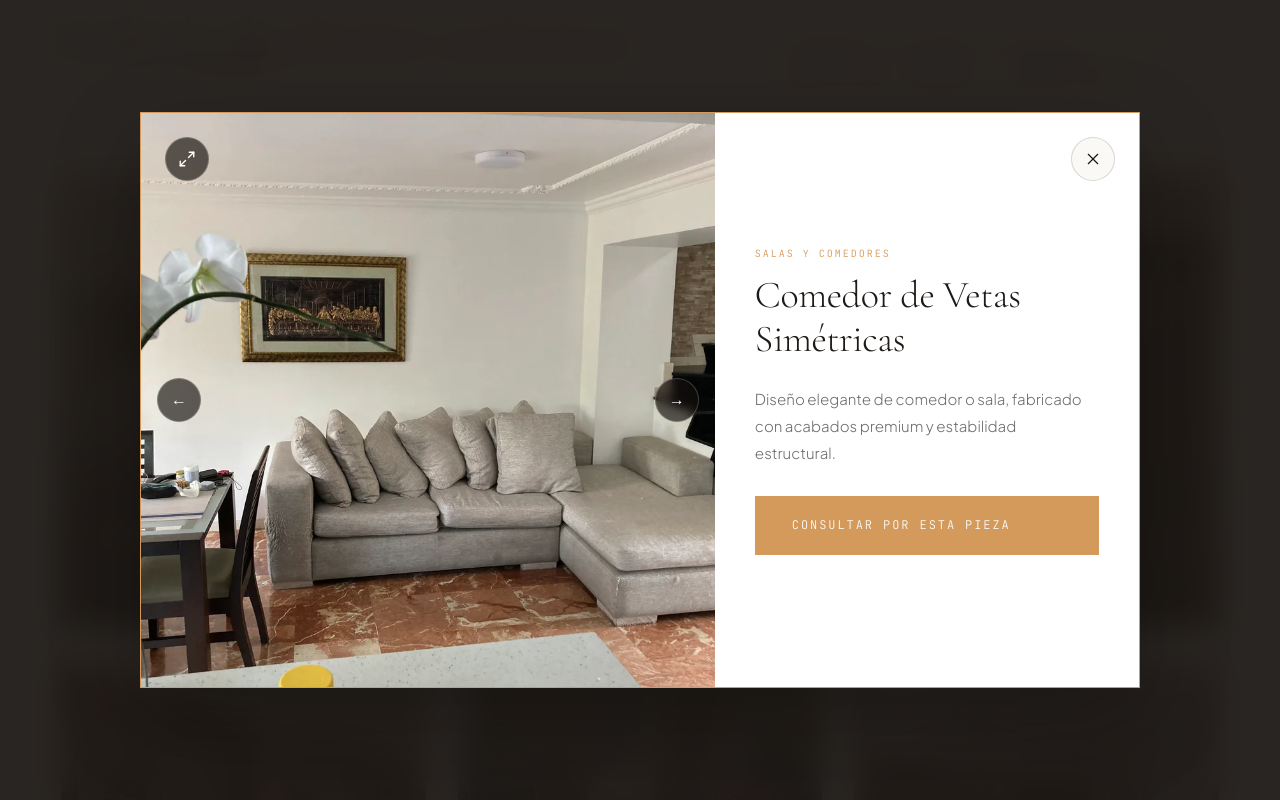
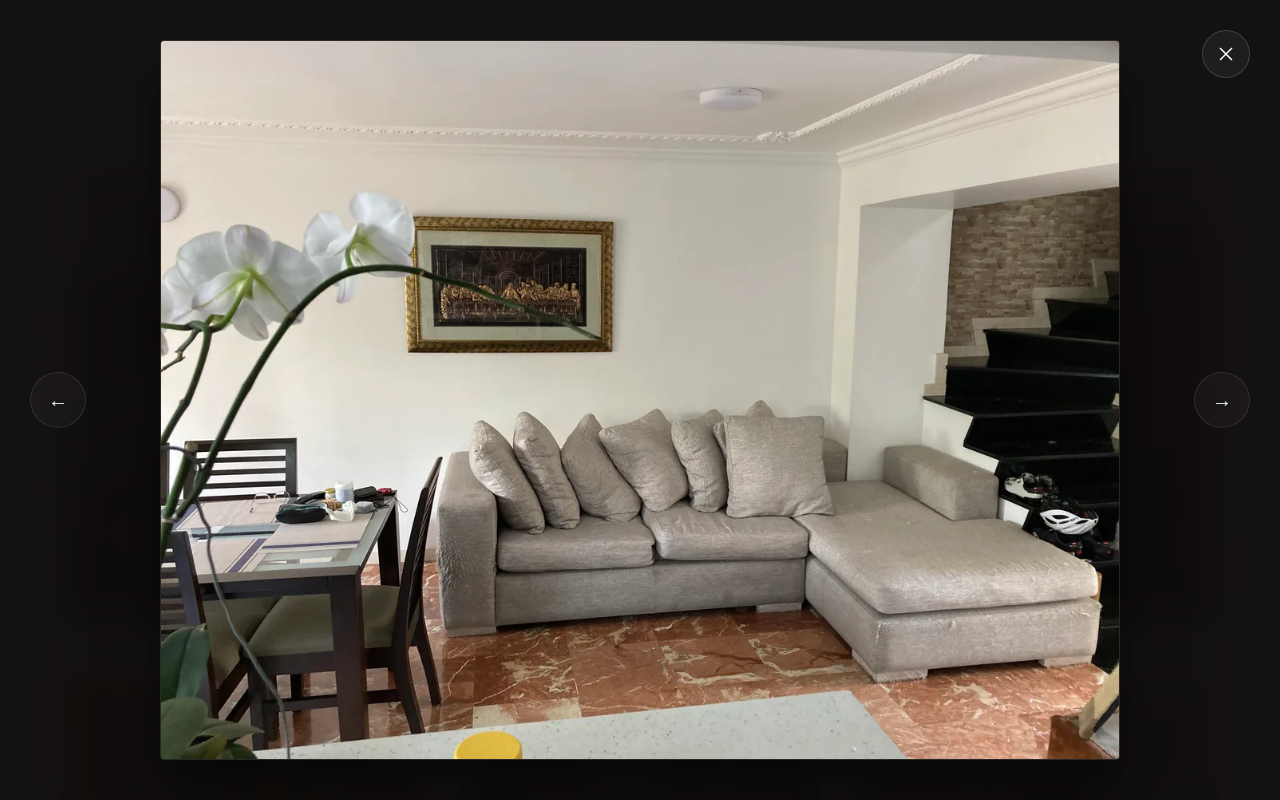
Before and after one commit to jcamacho1720-bit/cemac-design, a website: page index.html in a window 1280 px wide. Both pictures are taken after a click on the element 243 px from the left and 1332 px from the top of the page. Shown: the part 932-1732 px from the top of the page. Drawn offline with nearby package versions, Linux system fonts and the light colour scheme.

Commit message:
refactor: replace manual modal display logic with openFullscreen function call

```diff
--- a/index.html
+++ b/index.html
@@ -3434,8 +3434,7 @@
       currentCategory = category;
       currentSlideIndex = 0;
       updateModalSlide();
-      modal.classList.add('open');
-      document.body.style.overflow = 'hidden';
+      openFullscreen();
     }
 
     function closeModal() {
```
